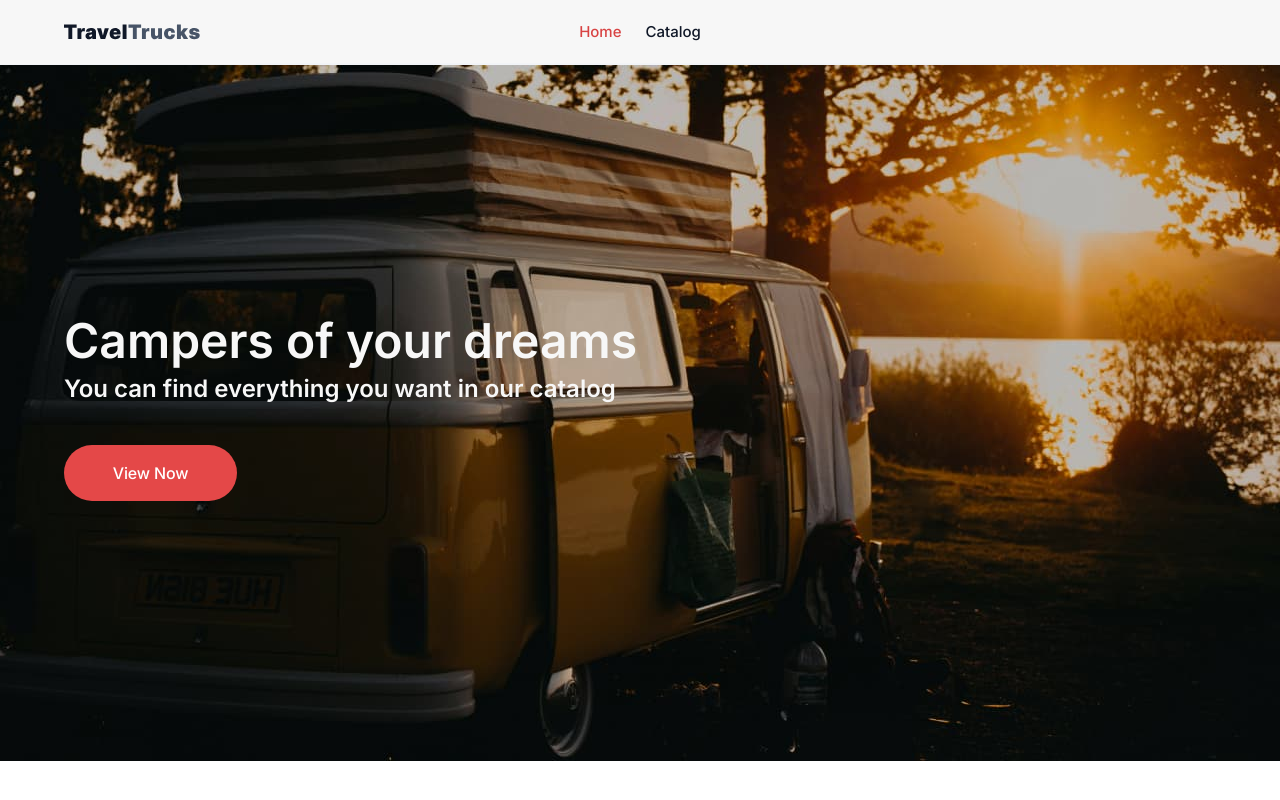
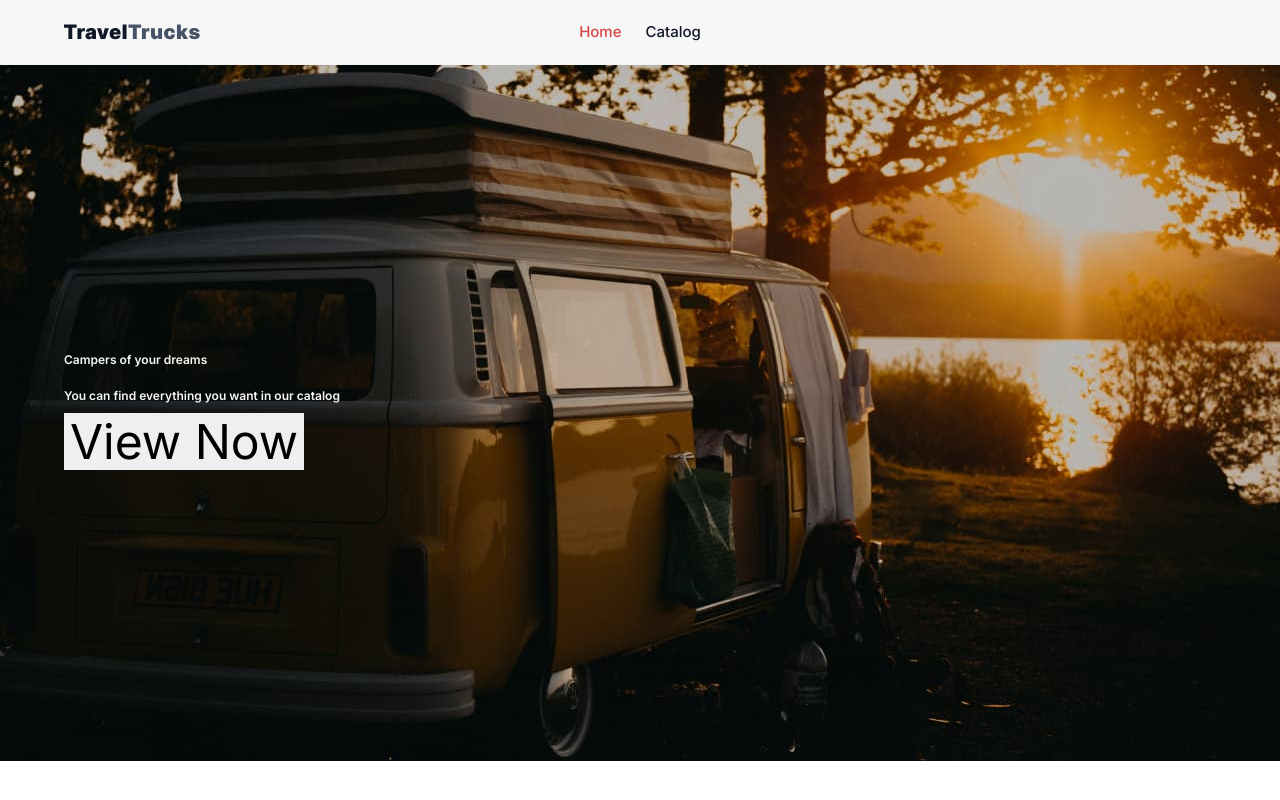
Before and after one commit to haydaycher/travelttruckscampers, a React (Vite) app: page / in a window 1280 px wide. Built offline with nearby package versions, Linux system fonts and the light colour scheme; a web font is replaced by a local one.

Commit message:
Update HomePage.module.css 2

```diff
--- a/src/pages/HomePage/HomePage.module.css
+++ b/src/pages/HomePage/HomePage.module.css
@@ -24,6 +24,9 @@
   margin-bottom: 16px;
   font-size: 12px; /* базове значення для десктопів */
 }
+.home_moto {
+  font-size: 12px;
+  }
 
 /* Медіа-запит для мобільних пристроїв */
 @media screen and (max-width: 767px) {
@@ -36,9 +39,7 @@
   .home_container {
     background-image: url('../../assets/images/homepage-2x-desk.jpg');
   }
-}
-
-.home_title {
+  .home_title {
   font-size: 48px;
 }
 .home_moto {
@@ -63,3 +64,4 @@
 .home_main_btn:hover {
   background-color: var(--button-hover);
 }
+}
```
